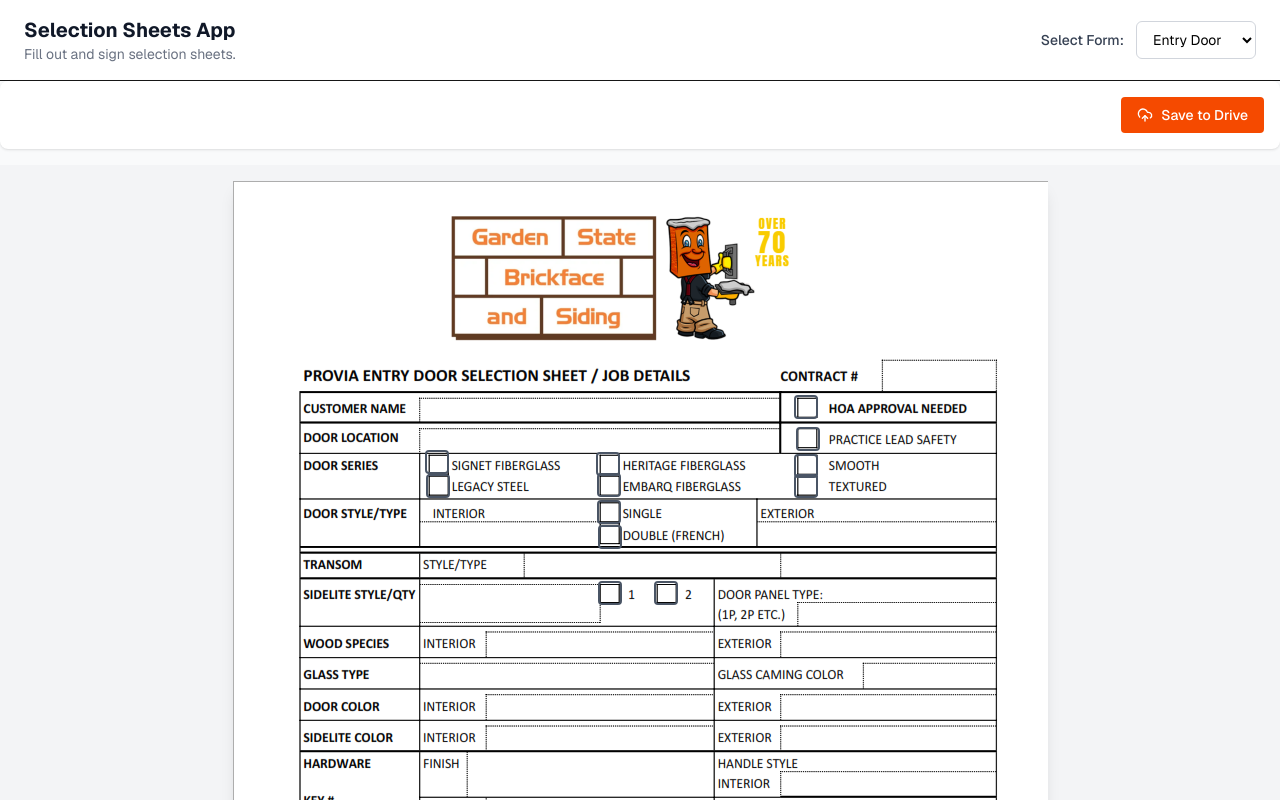
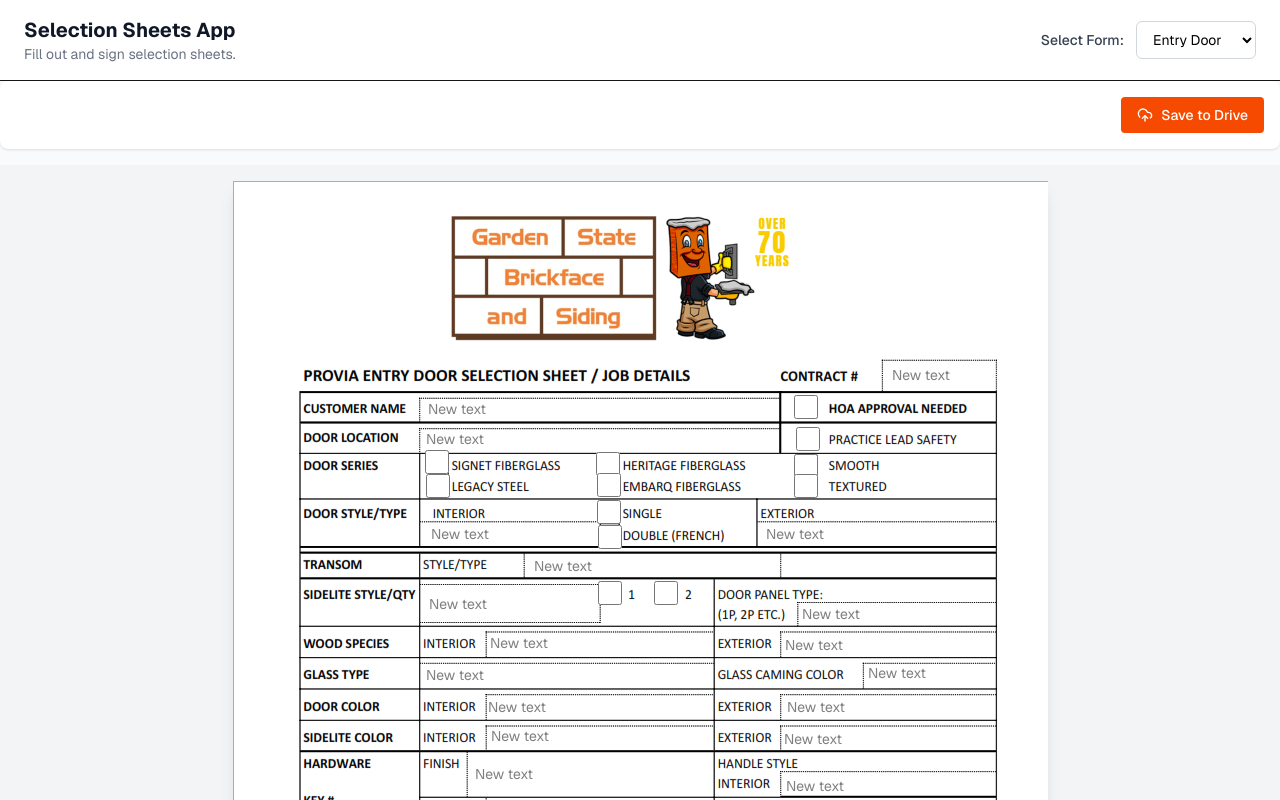
Before and after one commit to admin-brickface/selection-sheets-app, a Next.js app: page / in a window 1280 px wide. Shown: the top 800 px of the page. Built offline with nearby package versions, Linux system fonts and the light colour scheme.

Commit message:
fix again

```diff
--- a/components/DraggableField.tsx
+++ b/components/DraggableField.tsx
@@ -12,6 +12,7 @@
     containerWidth: number;
     containerHeight: number;
     isEditMode: boolean;
+    isGeneratingPdf?: boolean;
     onUpdatePosition: (id: string, x: number, y: number) => void;
     onUpdateSize?: (id: string, w: number, h: number) => void;
     onRemove: (id: string) => void;
@@ -23,6 +24,7 @@
     containerWidth,
     containerHeight,
     isEditMode,
+    isGeneratingPdf = false,
     onUpdatePosition,
     onUpdateSize,
     onRemove,
@@ -116,8 +118,9 @@
             minWidth: '20px',
         };
 
-        // For PDF generation stability, we render DIVs instead of INPUTs when not in edit mode
-        if (!isEditMode) {
+
+        // For PDF generation stability, we render DIVs instead of INPUTs
+        if (isGeneratingPdf) {
             const staticStyle = {
                 ...commonStyle,
                 // Ensure the static text aligns nicely
--- a/components/FormCanvas.tsx
+++ b/components/FormCanvas.tsx
@@ -17,8 +17,10 @@
     const [fields, setFields] = useState<FieldConfig[]>(formDef.defaultFields);
     // const [isEditMode, setIsEditMode] = useState(false); // Edit mode functionality removed
     // const isEditMode = false; // Forced to false
+    // const isEditMode = false; // Forced to false
     const containerRef = useRef<HTMLDivElement>(null);
     const [dimensions, setDimensions] = useState({ width: 0, height: 0 });
+    const [isGeneratingPdf, setIsGeneratingPdf] = useState(false);
 
     // Drive Integration
     const { initClient, login, uploadFile, isUploading } = useGoogleDrive();
@@ -78,12 +80,15 @@
         if (!containerRef.current) return null;
 
         try {
+            setIsGeneratingPdf(true); // START PDF MODE: Renders divs instead of inputs
             await new Promise(r => setTimeout(r, 100)); // wait for render
 
             const canvas = await html2canvas(containerRef.current, {
                 scale: 2,
                 useCORS: true,
             });
+
+            setIsGeneratingPdf(false); // END PDF MODE
 
             const imgData = canvas.toDataURL('image/png');
             const pdf = new jsPDF({
@@ -186,7 +191,10 @@
                                 field={field}
                                 containerWidth={dimensions.width}
                                 containerHeight={dimensions.height}
+                                containerWidth={dimensions.width}
+                                containerHeight={dimensions.height}
                                 isEditMode={false} // Permanently disable edit mode for fields
+                                isGeneratingPdf={isGeneratingPdf} // Pass the PDF generation state
                                 onUpdatePosition={updateFieldPos}
                                 onUpdateSize={updateFieldSize}
                                 onRemove={removeField}
```
